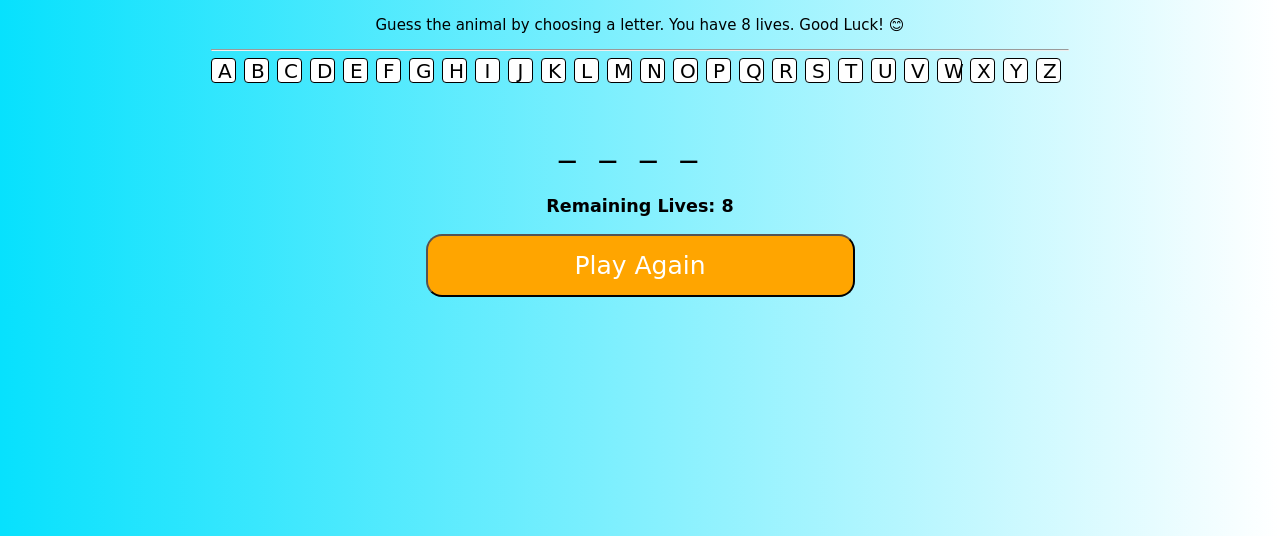
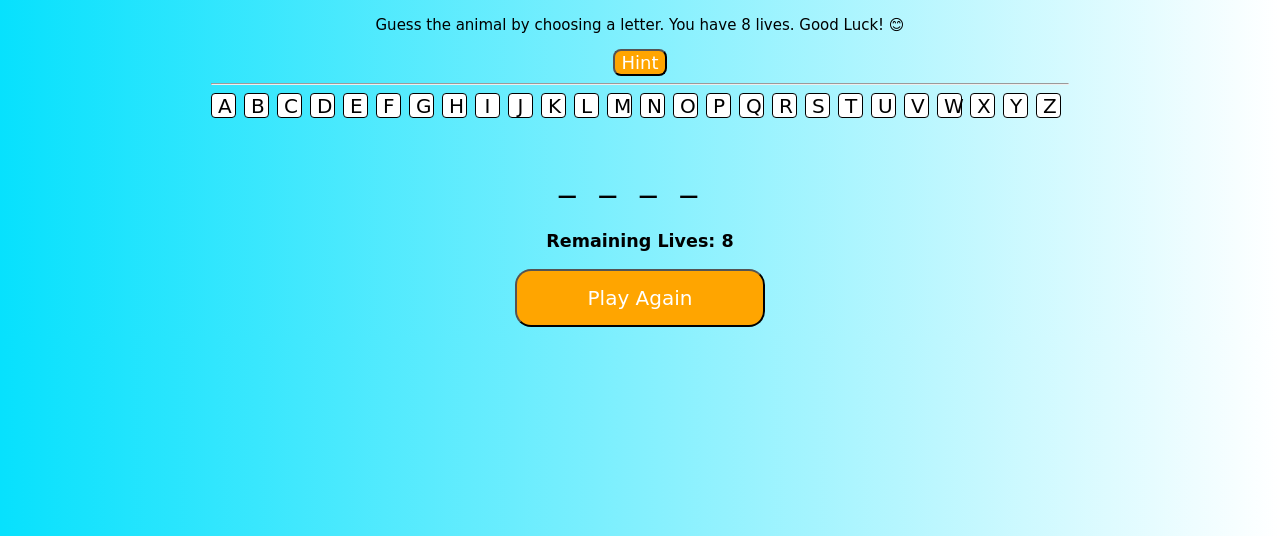
Before and after one commit to maldolt/Milestone-Project, a plain HTML site: page index.html in a window 1280 px wide. Shown: the part 264-800 px from the top of the page. Drawn offline with Linux system fonts and the light colour scheme; a web font is replaced by a local one.

Commit message:
Hint button

```diff
--- a/index.html
+++ b/index.html
@@ -24,6 +24,7 @@
       <h1>✨Guess the Word Game✨</h1>
       <h2>How to Play:</h2>
       <p>Guess the animal by choosing a letter. You have 8 lives. Good Luck! 😊</p>
+      <button class="hint">Hint</button>
       <hr>
       <!--Buttons for Letters-->
       <div class="letter-div"></div>
@@ -36,7 +37,6 @@
       <p>Game Over</p>
       <p class="notification-result">You Won!🎉</p>
       <p>Correct Word: <span class="notification-span"></span></p>
-
     </div>
 </body>
 </html>
--- a/index.js
+++ b/index.js
@@ -122,4 +122,5 @@ window.onload = function() {
     resetButton.addEventListener('click', function() {
         init('reset');
     });
+    //need to add hint button
 }
--- a/styles.css
+++ b/styles.css
@@ -17,10 +17,13 @@ body {
     padding: 15px 15px;
     margin-left: auto;
     text-decoration: none;
-    font-size: 25px;
+    font-size: 20px;
     font-family: 'Alkatra', cursive;
     border-radius: 16px;
-    width: 50%;
+    width: 250px;
+}
+.reset:hover {
+    background-color: rgb(243, 206, 138);
 }
 
 .hidden {
@@ -74,3 +77,15 @@ body {
 h3 {
     margin-top: 0;
   }
+
+.hint {
+    background-color: orange;
+    color: white;
+    cursor: help;
+    margin-left: auto;
+    font-size: 18px;
+    text-decoration: none;
+    font-family: 'Alkatra', cursive;
+    border-radius: 8px;
+
+}
```
Also changed, not shown: 1 other file.
